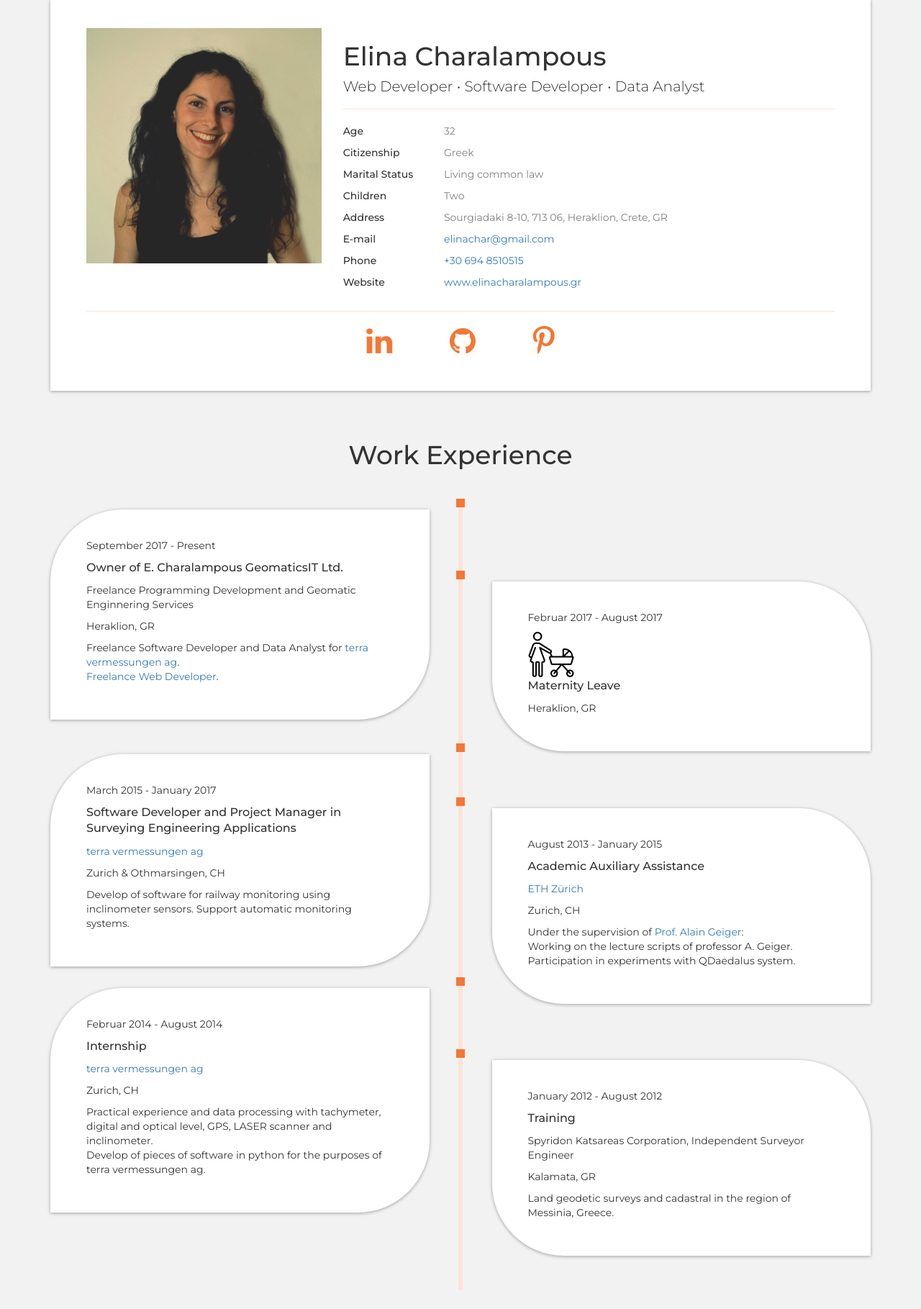
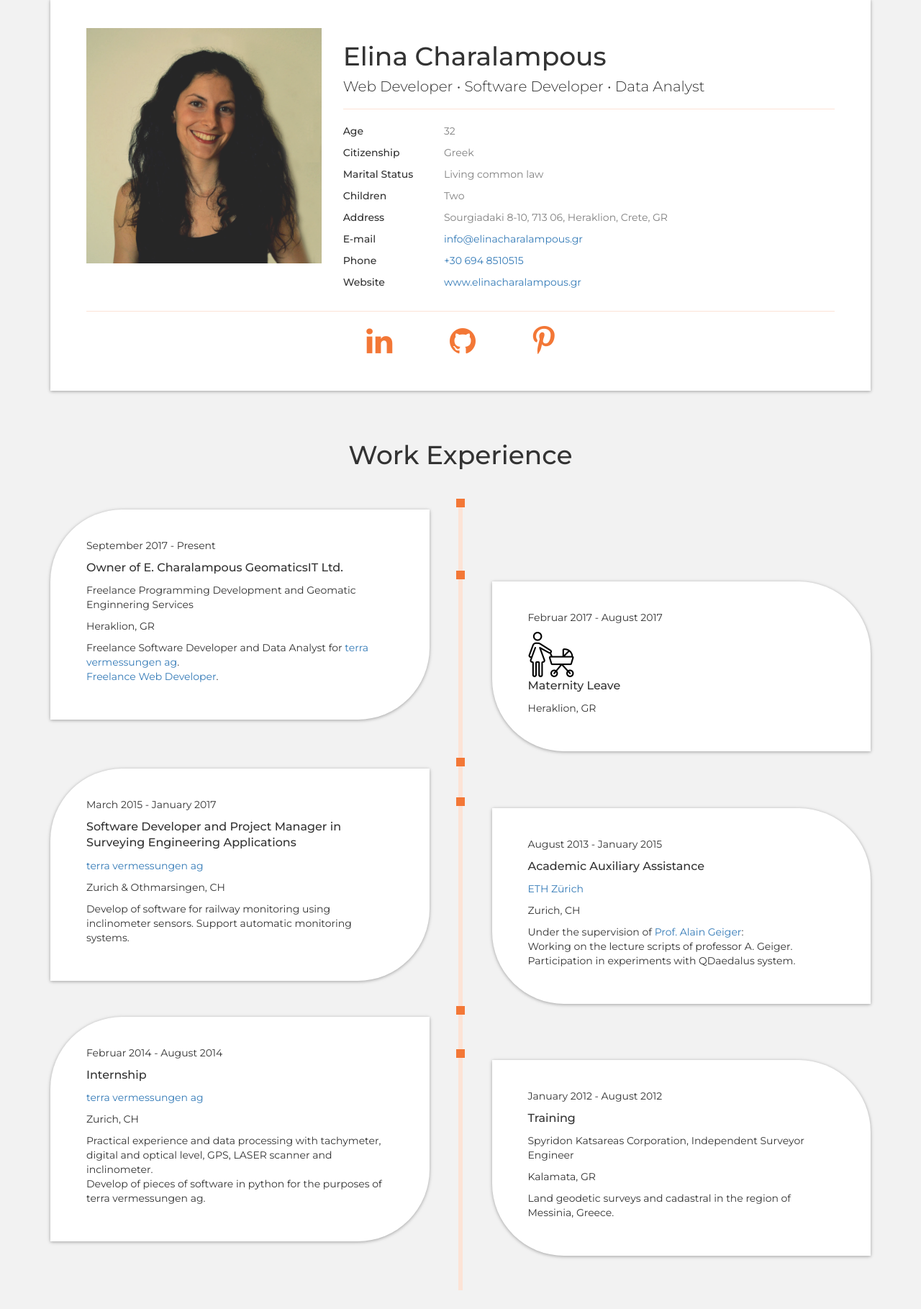
Before and after one commit to elinachar/elinacharalampous, a PHP site: page /cv.html in a window 1280 px wide. Shown: the part 101-1920 px from the top of the page at 72% size. Run offline with PHP 8.4, Linux system fonts and the light colour scheme.

Commit message:
CV modifications

```diff
--- a/css/cv.css
+++ b/css/cv.css
@@ -201,7 +201,7 @@ h2 {
 }
 
 #experience-dot-3 {
-  top: 440px;
+  top: 460px;
 }
 
 #experience-dot-4 {
@@ -209,7 +209,7 @@ h2 {
 }
 
 #experience-dot-5 {
-  top: 765px;
+  top: 805px;
 }
 
 #experience-dot-6 {
@@ -225,7 +225,7 @@ h2 {
 }
 
 #experience-card-3 {
-  top: 455px;
+  top: 475px;
 }
 
 #experience-card-4 {
@@ -233,7 +233,7 @@ h2 {
 }
 
 #experience-card-5 {
-  top: 780px;
+  top: 820px;
 }
 
 #experience-card-6 {
--- a/css/styles.css
+++ b/css/styles.css
@@ -287,7 +287,7 @@ ul {
 }
 
 .container-portfolio .flip:hover .fade {
-  opacity: 0.2;
+  opacity: 0.1;
 }
 
 .container-portfolio .flip .project-text {
--- a/cv.html
+++ b/cv.html
@@ -117,7 +117,7 @@
             </div>
             <div class="info-element">
               <p class="info-title">E-mail</p>
-              <p class="info-text"><a href="mailto:elinachar@gmail.com">elinachar@gmail.com</a></p>
+              <p class="info-text"><a href="mailto:info@elinacharalampous.gr">info@elinacharalampous.gr</a></p>
             </div>
             <div class="info-element">
               <p class="info-title">Phone</p>
--- a/js/cv.js
+++ b/js/cv.js
@@ -17,8 +17,8 @@ $(document).ready(function() {
     skillsScrolled = false, languagesScrolled = false, hobbiesScrolled = false;
   var windowHeight = $(window).height();
   var experiencePart1Top = $(".experience").offset().top
-  var experiencePart2Top = $("#experience-card-3").offset().top
-  var experiencePart3Top = $("#experience-card-5").offset().top
+  var experiencePart2Top = $("#experience-card-3").offset().top-30
+  var experiencePart3Top = $("#experience-card-5").offset().top-30
   var educationPart1Top = $(".education").offset().top
   var educationPart2Top = $("#education-card-3").offset().top
   var skillsTop = $(".skills").offset().top;
```
